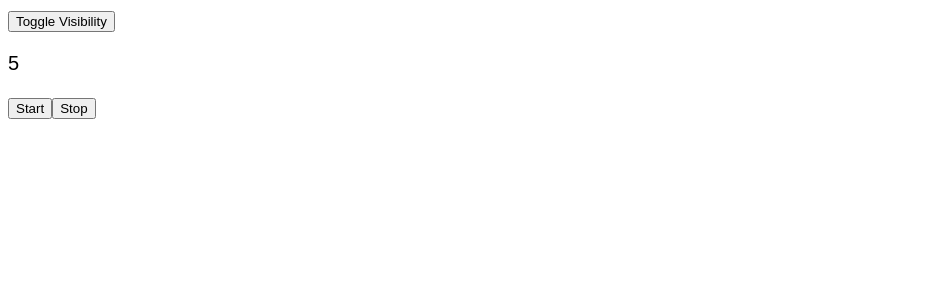
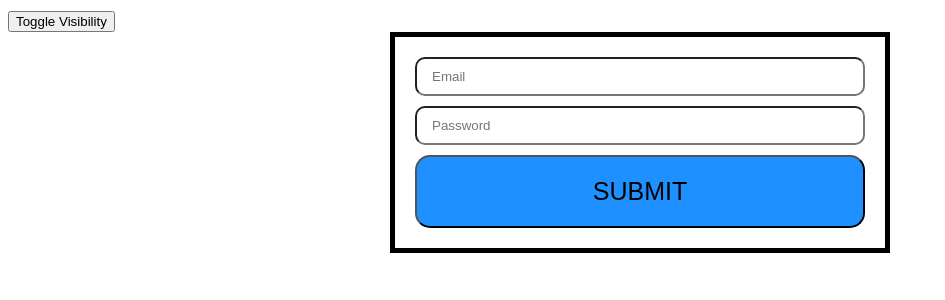
Before and after one commit to Makskuh/fe-2023-1-react-app, a React (Create React App) app: page / in a window 1280 px wide. Shown: the top 300 px of the page, without its empty margins (0-945 px from the left). Built offline with nearby package versions, Linux system fonts and the light colour scheme.

Commit message:
Add bad LoginForm

```diff
--- a/src/App.js
+++ b/src/App.js
@@ -1,12 +1,13 @@
 import React from 'react';
 import StopWatch from './components/StopWatch';
+import LoginForm from './components/LoginForm';
 
 class App extends React.Component {
   constructor(props) {
     super(props);
 
     this.state = {
-      isVisible: true,
+      isVisible: false,
     };
   }
 
@@ -22,6 +23,7 @@ class App extends React.Component {
       <>
         <button onClick={this.handleIsVisible}>Toggle Visibility</button>
         {isVisible && <StopWatch />}
+        <LoginForm />
       </>
     );
   }
--- /dev/null
+++ b/src/components/LoginForm/index.jsx
@@ -0,0 +1,36 @@
+import React, { Component } from 'react';
+import './style.css';
+
+function loginUser(email, password) {
+  if (!email || !password) {
+    throw new Error();
+  }
+
+  alert(`User is logged in!`);
+}
+
+class LoginForm extends Component {
+  submitHandler = (e) => {
+    e.preventDefault();
+    console.log(e);
+
+    // loginUser(e.target.elements.mail.value, e.target.elements.password.value);
+  };
+
+  render() {
+    return (
+      <form onSubmit={this.submitHandler} className='form'>
+        <input className='input' type='email' name='mail' placeholder='Email' />
+        <input
+          className='input'
+          type='password'
+          name='password'
+          placeholder='Password'
+        />
+        <button className='btn'>Submit</button>
+      </form>
+    );
+  }
+}
+
+export default LoginForm;
--- /dev/null
+++ b/src/components/LoginForm/style.css
@@ -0,0 +1,22 @@
+.form {
+  display: flex;
+  flex-direction: column;
+  gap: 10px;
+  padding: 20px;
+  max-width: 500px;
+  margin: 0 auto;
+  border: 5px solid black;
+}
+
+.input {
+  padding: 10px 15px;
+  border-radius: 10px;
+}
+
+.btn {
+  font-size: 1.25rem;
+  text-transform: uppercase;
+  padding: 20px 30px;
+  border-radius: 15px;
+  background-color: dodgerblue;
+}
```
